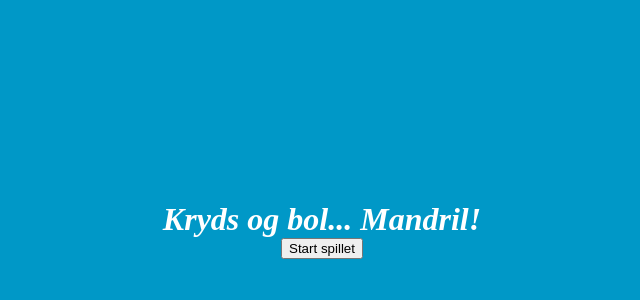
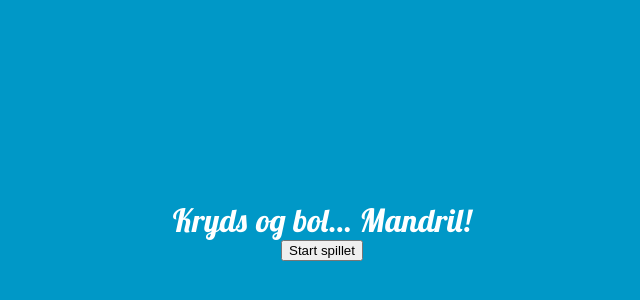
Before and after one commit to jbakchr/tic-tac-toe-mandril, a React (Vite) app: page / in a window 1280 px wide. Shown: the part 170-470 px from the top of the page, without its empty margins (318-958 px from the left). Built offline with nearby package versions, Linux system fonts and the light colour scheme.

Commit message:
Added google fonts

```diff
--- a/index.html
+++ b/index.html
@@ -4,6 +4,12 @@
     <meta charset="UTF-8" />
     <link rel="icon" type="image/svg+xml" href="/vite.svg" />
     <meta name="viewport" content="width=device-width, initial-scale=1.0" />
+    <link rel="preconnect" href="https://fonts.googleapis.com" />
+    <link rel="preconnect" href="https://fonts.gstatic.com" crossorigin />
+    <link
+      href="https://fonts.googleapis.com/css2?family=Lobster+Two:ital,wght@1,400;1,700&display=swap"
+      rel="stylesheet"
+    />
     <title>Tic Tac T.. Mandril!</title>
   </head>
   <body>
--- a/src/pages/HomePage.jsx
+++ b/src/pages/HomePage.jsx
@@ -10,7 +10,13 @@
         backgroundColor: "#0098c7",
       }}
     >
-      <h1 style={{ color: "white", fontStyle: "italic" }}>
+      <h1
+        style={{
+          color: "white",
+          fontStyle: "italic",
+          fontFamily: "Lobster Two",
+        }}
+      >
         Kryds og bol... Mandril!
       </h1>
       <button>Start spillet</button>
```
